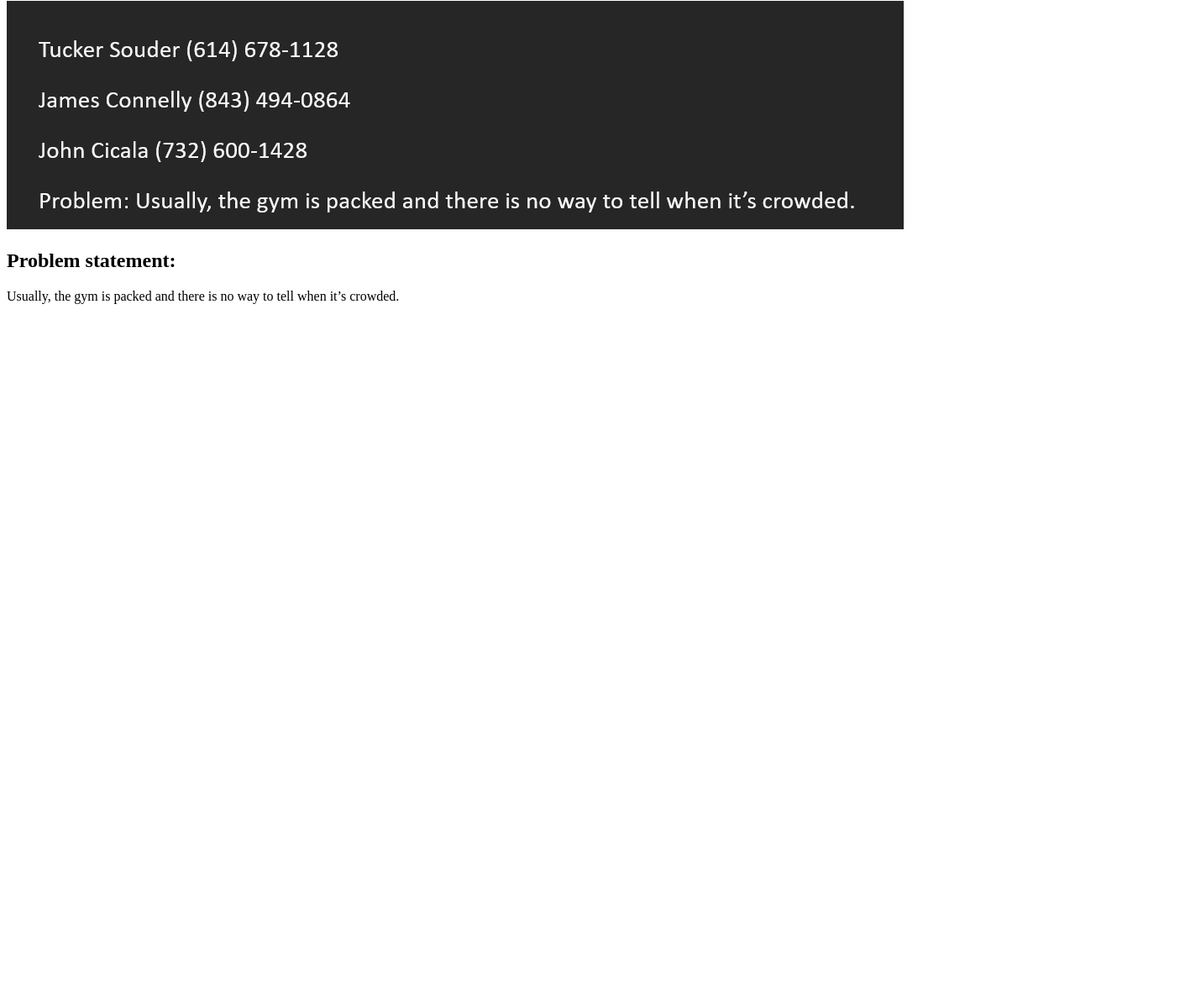
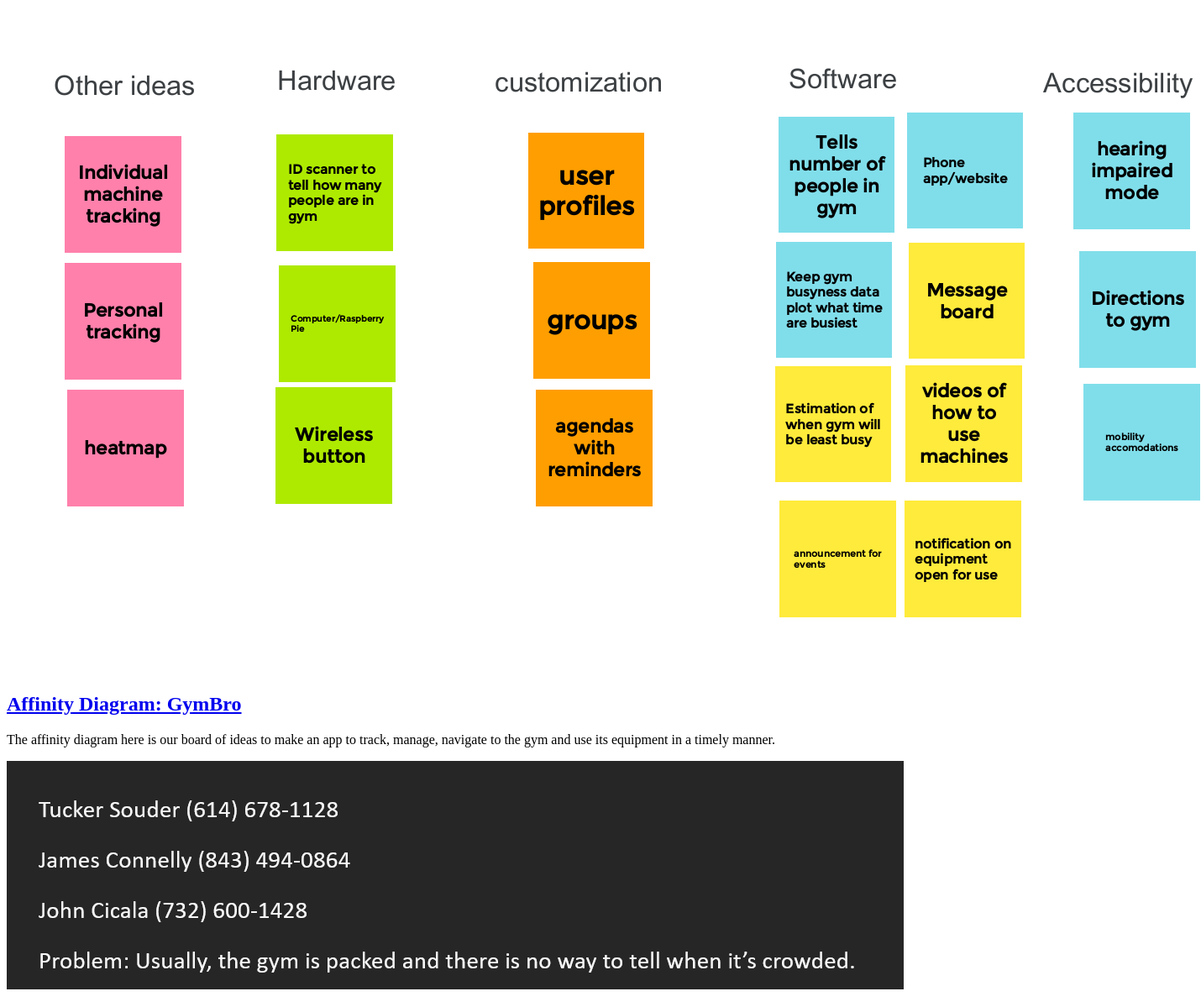
Before and after one commit to SynthwaveFox/SynthwaveFox.github.io, a plain HTML site: page index.html in a window 1280 px wide. Shown: the part 79-1278 px from the top of the page at 84% size, 1430 px wide, since content can reach past the window. Before the commit the page ends 800 px from the top, so only its background shows below. Drawn offline with Linux system fonts and the light colour scheme.

Commit message:
affinity diagram

```diff
--- a/index.html
+++ b/index.html
@@ -5,7 +5,19 @@
     </head>
     <body>
       <h1>Tucker Souder</h1>
+
+      <!-- Affinity Diagram assignment -->
       <section class="assign">
+        <img src="images/affinity-diagram.png" />
+        <section class"assign-det">
+            <a href="files/affinity-diagram.pdf"><h2>Affinity Diagram: GymBro</h2></a>
+            <p>
+              The affinity diagram here is our board of ideas to make an app to track, manage, navigate to the gym and use its equipment in a timely manner.
+            </p>
+        </section>
+    </section>
+
+        <!-- Problem Statement -->
 <img src="images/problem.png" />
 <section class="assign-det">
 <h2>Problem statement:</h2>
```
Also changed, not shown: images/affinity-diagram.png (added), 1 other file.
